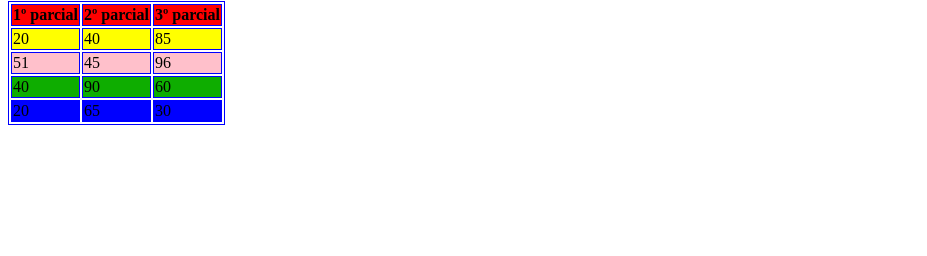
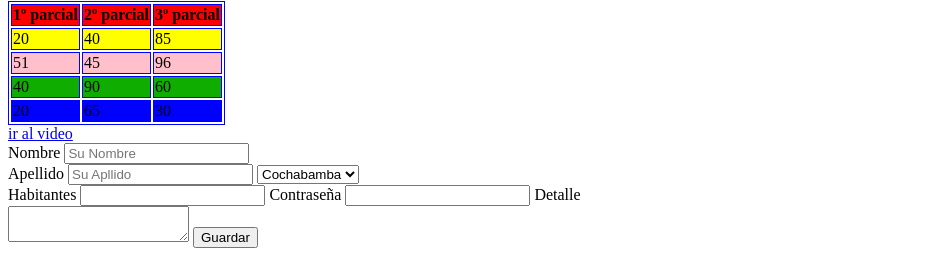
Before and after one commit to Alison1005/miprimerarepo, a plain HTML site: page index.html in a window 1280 px wide. Shown: the part 1764-2020 px from the top of the page, without its empty margins (0-927 px from the left). Before the commit the page ends 1897 px from the top, so only its background shows below. Drawn offline with Linux system fonts and the light colour scheme.

Commit message:
formulas

```diff
--- a/index.html
+++ b/index.html
@@ -62,5 +62,29 @@
         <td>30</td>
     </tr>
     </table>
+    <a href="https://youtu.be/5hOeMgldHUw?si=V246gHkZhf9YOJCX" target ="_blank">ir al video</a>
+    <form>
+      <label>Nombre</label>
+      <input type="text" placeholder="Su Nombre"> <br>
+      <label>Apellido</label>
+      <input type="text" placeholder="Su Apllido">
+      <select>
+      <option value="Cochabamba" >Cochabamba</option>
+      <option value="La Paz" >La Paz</option>
+      <option value="Santa Cruz" >Santa Cruz</option>
+      <option value="Tarija" >Tarija</option>
+      <option value="Beni" >Beni</option>
+      <option value="Pando" >Pando</option>
+      <option value="Chuquisaca" >Chuquisaca</option>
+      <option value="Potosi" >Potosi</option>
+      <option value="Oruro" >Oruro</option>
+      </select> <br>
+      <label>Habitantes</label>
+      <input type="number" >
+      <label>Contraseña</label>
+      <input type="password" >
+      <label>Detalle</label><br>
+      <textarea></textarea>
+      <input type="button" value="Guardar" >
 </body>
 </html>
```
